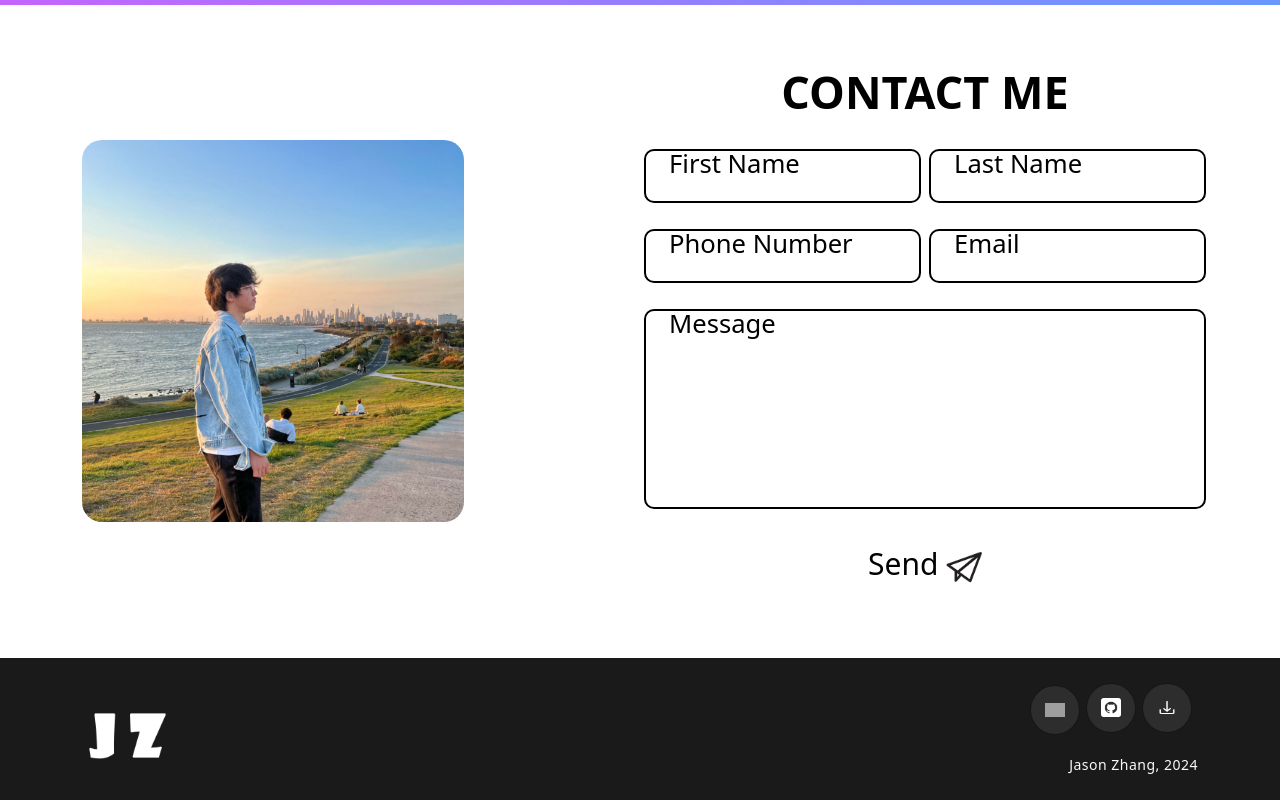
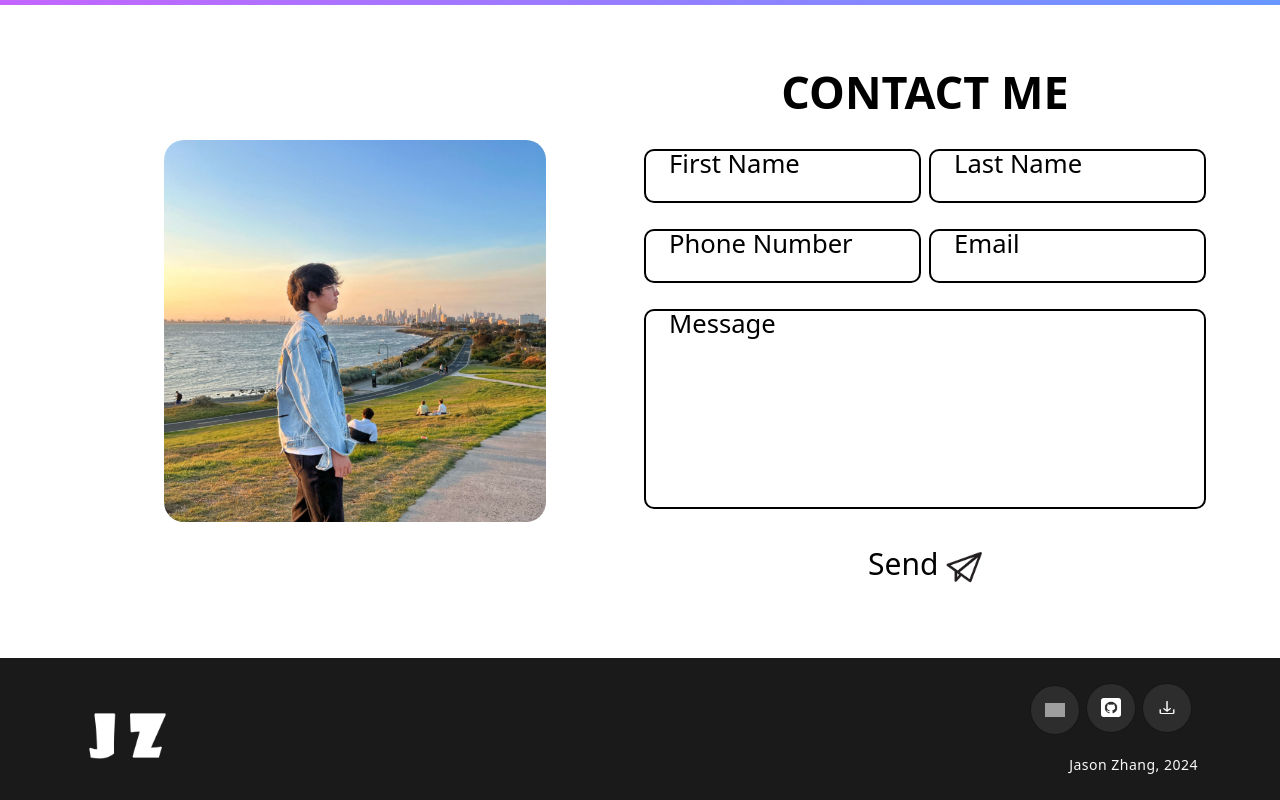
Before and after one commit to Windsky0829/JasonZ, a React (Create React App) app: page / in a window 1280 px wide. Shown: the part 2175-2975 px from the top of the page. Built offline with nearby package versions, Linux system fonts and the light colour scheme; grey boxes are pictures that could not be loaded; a web font is replaced by a local one.

Commit message:
style the contact image to middle

```diff
--- a/src/App.css
+++ b/src/App.css
@@ -777,6 +777,11 @@ nav.navbar .navbar-toggler[aria-expanded="true"] .navbar-toggler-icon {
 .contact img {
   width: 70%;
   border-radius: 20px;
+
+}
+
+.contact-image-container{
+  text-align: center;
 }
 .contact h2 {
 	font-size: 45px;
--- a/src/components/Contact.js
+++ b/src/components/Contact.js
@@ -220,7 +220,10 @@ export const Contact =() =>{
             <Container>
                 <Row className="align-items-center">
                     <Col md={6}>
+                      <div className="contact-image-container">
                         <img src={contactImg} alt="Contact Me"/>
+                      </div>
+
                     </Col>
                     <Col md={6}>
                         <h2>CONTACT ME</h2>
```
